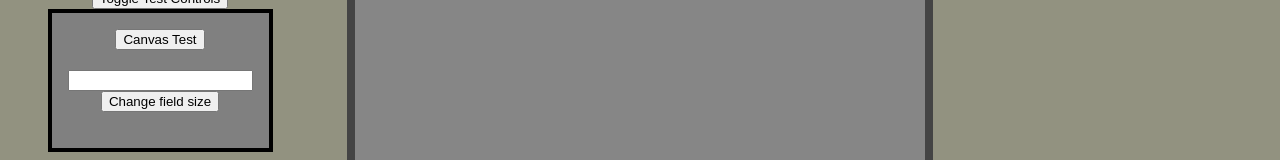
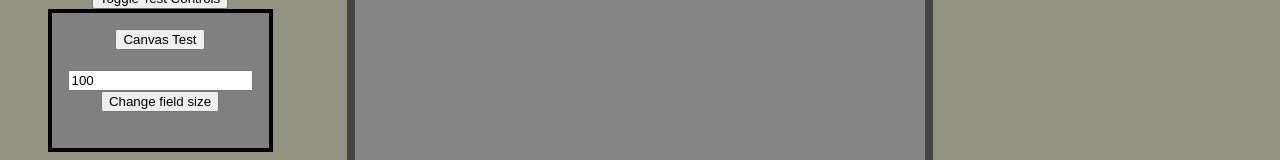
Before and after one commit to tgclayton/Gol2, a React (Create React App) app: page / in a window 1280 px wide. Both pictures are taken after a click on the button "Toggle Test Controls". Shown: the part 370-530 px from the top of the page. Built offline with nearby package versions, Linux system fonts and the light colour scheme.

Commit message:
change size input field has default value of size state

```diff
--- a/src/App.js
+++ b/src/App.js
@@ -35,7 +35,7 @@ function App() {
 
   let testControlPanel = null
   if (showTestControls) {
-    testControlPanel = <TestControls canvasTest={canvasTest} changeSize={changeSize} />
+    testControlPanel = <TestControls canvasTest={canvasTest} changeSize={changeSize} size = {size}/>
   }
 
   return (
--- a/src/components/TestControls.jsx
+++ b/src/components/TestControls.jsx
@@ -3,7 +3,7 @@ export default function TestControls(props) {
     <div id="test-controls" className="column">
       <button onClick={() => props.canvasTest()}>Canvas Test</button>
       <br></br>
-      <input id='size-change' type='number' onSubmit ></input>
+      <input id='size-change' type='number' defaultValue = {props.size} ></input>
       <button onClick={() => props.changeSize()} >Change field size</button>
       <br></br>
       {/* <button onClick = {() => setShowTestControls(false)}>Hide Panel</button> */}
```
